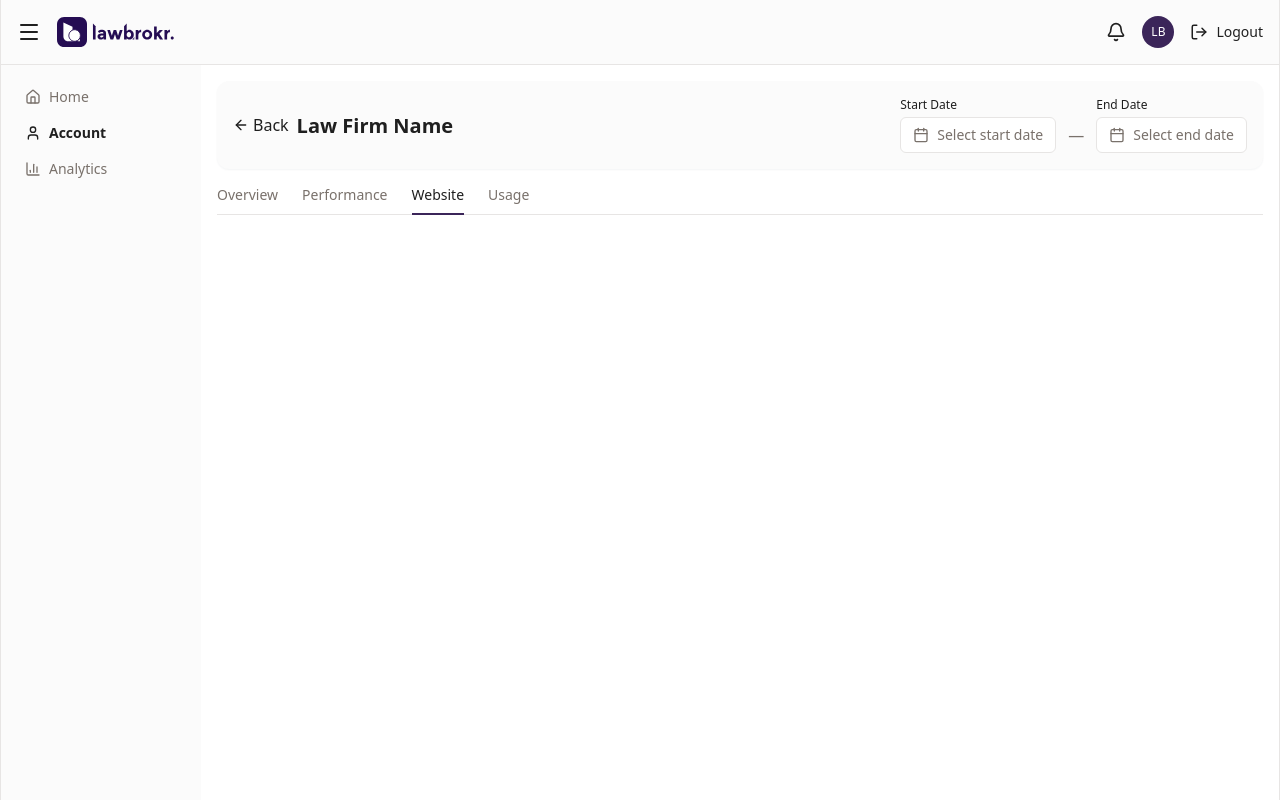
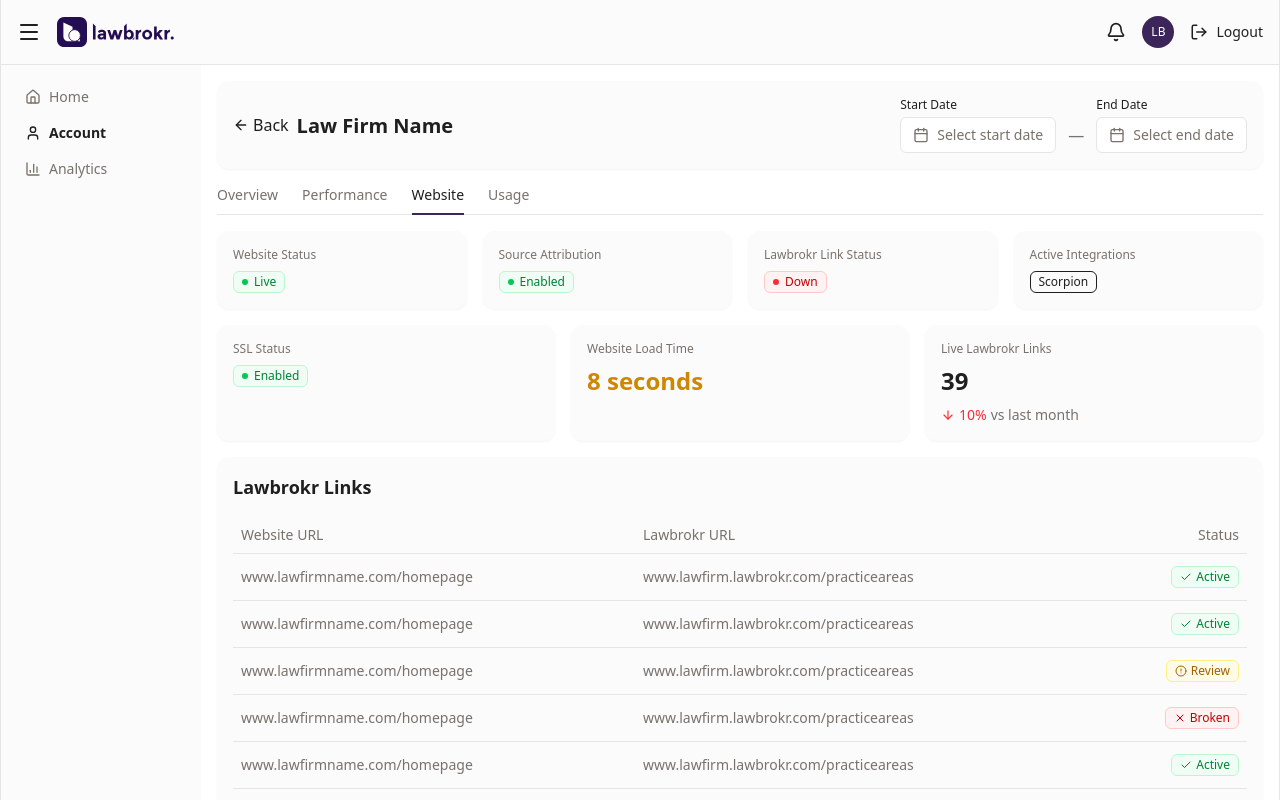
Before and after one commit to chris-lawbrokr/internal-dashboard, a Next.js app: page /account in a window 1280 px wide. Both pictures are taken after a click on the button "Website". Built offline with nearby package versions, Linux system fonts and the light colour scheme.

Commit message:
website tab

```diff
--- /dev/null
+++ b/app/account/WebsiteTab.tsx
@@ -0,0 +1,199 @@
+"use client";
+
+import { useState, useMemo } from "react";
+import { Card, CardContent } from "@/components/ui/card";
+import {
+  Check,
+  AlertCircle,
+  X,
+  ChevronLeft,
+  ChevronRight,
+  ArrowDown,
+} from "lucide-react";
+
+type LinkStatus = "Active" | "Review" | "Broken";
+
+interface LawbrokrLink {
+  websiteUrl: string;
+  lawbrokrUrl: string;
+  status: LinkStatus;
+}
+
+const links: LawbrokrLink[] = Array.from({ length: 100 }, (_, i) => ({
+  websiteUrl: "www.lawfirmname.com/homepage",
+  lawbrokrUrl: "www.lawfirm.lawbrokr.com/practiceareas",
+  status: (["Active", "Active", "Review", "Broken", "Active", "Active"] as LinkStatus[])[i % 6],
+}));
+
+function StatusBadge({ status }: { status: LinkStatus }) {
+  const config = {
+    Active: {
+      icon: <Check size={12} />,
+      className: "border-green-200 bg-green-50 text-green-700",
+    },
+    Review: {
+      icon: <AlertCircle size={12} />,
+      className: "border-yellow-200 bg-yellow-50 text-yellow-700",
+    },
+    Broken: {
+      icon: <X size={12} />,
+      className: "border-red-200 bg-red-50 text-red-700",
+    },
+  }[status];
+
+  return (
+    <span className={`inline-flex items-center gap-1 rounded-md border px-2 py-0.5 text-xs font-medium ${config.className}`}>
+      {config.icon}
+      {status}
+    </span>
+  );
+}
+
+function StatusCard({ label, children }: { label: string; children: React.ReactNode }) {
+  return (
+    <Card className="flex-1 p-4">
+      <CardContent className="flex flex-col gap-2">
+        <p className="text-xs text-muted-foreground">{label}</p>
+        {children}
+      </CardContent>
+    </Card>
+  );
+}
+
+export function WebsiteTab() {
+  const [page, setPage] = useState(1);
+  const [pageSize, setPageSize] = useState(10);
+
+  const totalPages = Math.max(1, Math.ceil(links.length / pageSize));
+  const currentPage = Math.min(page, totalPages);
+  const paginatedLinks = useMemo(
+    () => links.slice((currentPage - 1) * pageSize, currentPage * pageSize),
+    [currentPage, pageSize],
+  );
+
+  return (
+    <>
+      {/* Top stat cards – row 1 */}
+      <div className="grid grid-cols-2 gap-4 @xl:grid-cols-4">
+        <StatusCard label="Website Status">
+          <span className="inline-flex items-center gap-1.5 self-start rounded-md border px-2 py-0.5 text-xs font-medium border-green-200 bg-green-50 text-green-700">
+            <span className="h-1.5 w-1.5 rounded-full bg-green-500" />
+            Live
+          </span>
+        </StatusCard>
+
+        <StatusCard label="Source Attribution">
+          <span className="inline-flex items-center gap-1.5 self-start rounded-md border px-2 py-0.5 text-xs font-medium border-green-200 bg-green-50 text-green-700">
+            <span className="h-1.5 w-1.5 rounded-full bg-green-500" />
+            Enabled
+          </span>
+        </StatusCard>
+
+        <StatusCard label="Lawbrokr Link Status">
+          <span className="inline-flex items-center gap-1.5 self-start rounded-md border px-2 py-0.5 text-xs font-medium border-red-200 bg-red-50 text-red-700">
+            <span className="h-1.5 w-1.5 rounded-full bg-red-500" />
+            Down
+          </span>
+        </StatusCard>
+
+        <StatusCard label="Active Integrations">
+          <span className="inline-flex items-center gap-1.5 self-start rounded-md border border-foreground px-2 py-0.5 text-xs font-medium">
+            Scorpion
+          </span>
+        </StatusCard>
+      </div>
+
+      {/* Top stat cards – row 2 */}
+      <div className="grid grid-cols-2 gap-4 @xl:grid-cols-3">
+        <StatusCard label="SSL Status">
+          <span className="inline-flex items-center gap-1.5 self-start rounded-md border px-2 py-0.5 text-xs font-medium border-green-200 bg-green-50 text-green-700">
+            <span className="h-1.5 w-1.5 rounded-full bg-green-500" />
+            Enabled
+          </span>
+        </StatusCard>
+
+        <StatusCard label="Website Load Time">
+          <span className="text-2xl font-bold text-yellow-600">8 seconds</span>
+        </StatusCard>
+
+        <StatusCard label="Live Lawbrokr Links">
+          <span className="text-2xl font-bold">39</span>
+          <span className="inline-flex items-center gap-1 text-sm text-red-500">
+            <ArrowDown size={14} />
+            10% <span className="text-muted-foreground">vs last month</span>
+          </span>
+        </StatusCard>
+      </div>
+
+      {/* Lawbrokr Links table */}
+      <Card className="p-4">
+        <CardContent className="flex flex-col gap-4">
+          <h2 className="text-lg font-semibold">Lawbrokr Links</h2>
+
+          <table className="w-full text-sm">
+            <thead>
+              <tr className="border-b">
+                <th className="text-left py-2 px-2 font-medium text-muted-foreground">Website URL</th>
+                <th className="text-left py-2 px-2 font-medium text-muted-foreground">Lawbrokr URL</th>
+                <th className="text-right py-2 px-2 font-medium text-muted-foreground">Status</th>
+              </tr>
+            </thead>
+            <tbody>
+              {paginatedLinks.map((link, i) => (
+                <tr key={i} className="border-b last:border-0">
+                  <td className="py-3 px-2 text-muted-foreground">{link.websiteUrl}</td>
+                  <td className="py-3 px-2 text-muted-foreground">{link.lawbrokrUrl}</td>
+                  <td className="py-3 px-2 text-right">
+                    <StatusBadge status={link.status} />
+                  </td>
+                </tr>
+              ))}
+            </tbody>
+          </table>
+
+          <div className="flex items-center justify-between text-sm">
+            <div className="flex items-center gap-2 text-muted-foreground">
+              Rows per page
+              <select
+                aria-label="Rows per page"
+                value={pageSize}
+                onChange={(e) => { setPageSize(Number(e.target.value)); setPage(1); }}
+                className="border rounded px-1 py-0.5 text-sm"
+              >
+                <option value={5}>5</option>
+                <option value={10}>10</option>
+                <option value={25}>25</option>
+                <option value={99}>99</option>
+              </select>
+              <span>
+                <strong>
+                  {links.length === 0 ? 0 : (currentPage - 1) * pageSize + 1}-
+                  {Math.min(currentPage * pageSize, links.length)}
+                </strong>{" "}
+                of <strong>{links.length}</strong>
+              </span>
+            </div>
+            <div className="flex items-center gap-2">
+              <button
+                type="button"
+                disabled={currentPage <= 1}
+                onClick={() => setPage((p) => p - 1)}
+                className="flex items-center gap-1 text-sm text-muted-foreground hover:text-foreground disabled:opacity-50 disabled:pointer-events-none"
+              >
+                <ChevronLeft size={14} /> Previous
+              </button>
+              <button
+                type="button"
+                disabled={currentPage >= totalPages}
+                onClick={() => setPage((p) => p + 1)}
+                className="flex items-center gap-1 text-sm font-medium hover:text-foreground disabled:opacity-50 disabled:pointer-events-none"
+              >
+                Next <ChevronRight size={14} />
+              </button>
+            </div>
+          </div>
+        </CardContent>
+      </Card>
+    </>
+  );
+}
--- a/app/account/page.tsx
+++ b/app/account/page.tsx
@@ -10,6 +10,7 @@ import { Card, CardContent } from "@/components/ui/card";
 import { DateRangePicker } from "@/components/ui/datepicker";
 import { OverviewTab } from "./OverviewTab";
 import { PerformanceTab } from "./PerformanceTab";
+import { WebsiteTab } from "./WebsiteTab";
 
 export default function Dashboard() {
   const [sidebarOpen, setSidebarOpen] = useState(true);
@@ -67,6 +68,7 @@ export default function Dashboard() {
 
           {activeTab === "Overview" && <OverviewTab />}
           {activeTab === "Performance" && <PerformanceTab />}
+          {activeTab === "Website" && <WebsiteTab />}
         </div>
       </div>
     </div>
```
